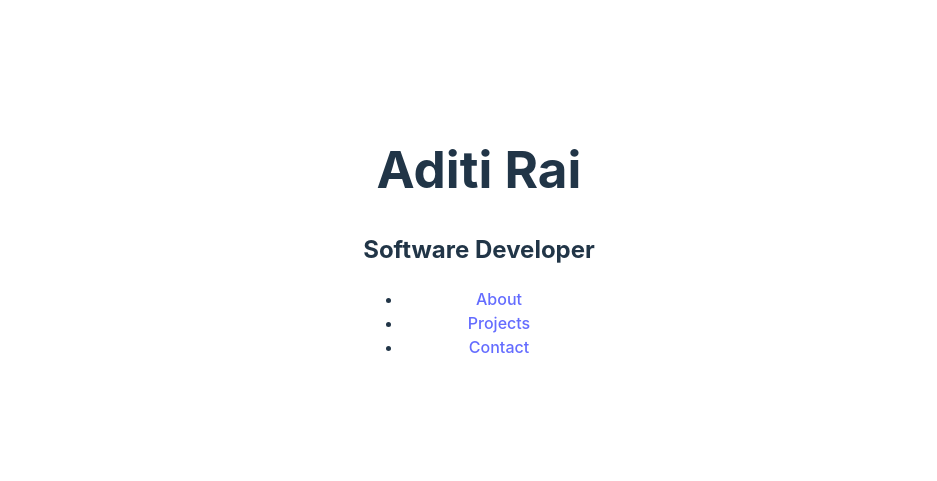
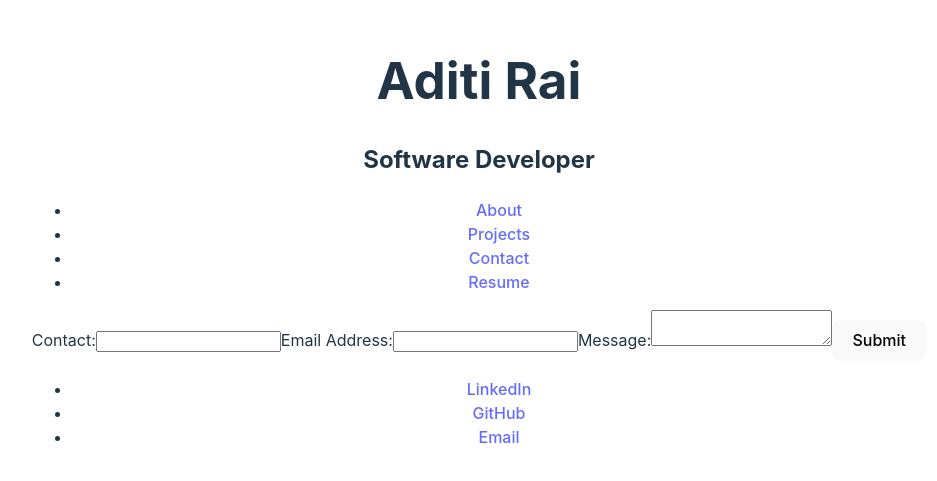
Before and after one commit to aditirai-ux/my-portfolio, a React (Vite) app: page / in a window 1280 px wide. Shown: the part 159-640 px from the top of the page, without its empty margins (161-1098 px from the left). Built offline with nearby package versions, Linux system fonts and the light colour scheme.

Commit message:
added contact form in project file, and footer elements. Added componenets to app file

```diff
--- a/src/App.jsx
+++ b/src/App.jsx
@@ -2,6 +2,8 @@ import { useState } from 'react'
 import './App.css'
 import Header from './components/Header'
 import Navigation from './components/Navigation'
+import Project from './components/Project'
+import Footer from './components/Footer'
 
 function App() {
 
@@ -9,6 +11,8 @@ function App() {
     <>
       <Header />
       <Navigation />
+      <Project />
+      <Footer />
     </>
   )
 }
--- a/src/components/Footer.jsx
+++ b/src/components/Footer.jsx
@@ -2,7 +2,15 @@ import React from 'react'
 
 const Footer = () => {
   return (
-    <div>Footer</div>
+    <div>
+        <footer>
+            <ul>
+                <li><a href="linkedin">LinkedIn</a></li>
+                <li><a href="github">GitHub</a></li>
+                <li><a href="email">Email</a></li>
+            </ul>
+        </footer>
+    </div>
   )
 }
 
--- a/src/components/Navigation.jsx
+++ b/src/components/Navigation.jsx
@@ -8,6 +8,7 @@ const Navigation = () => {
                 <li><a href="#about">About</a></li>
                 <li><a href="#projects">Projects</a></li>
                 <li><a href="#contact">Contact</a></li>
+                <li><a href="#resume">Resume</a></li>
             </ul>
         </nav>
     </div>
--- a/src/components/Project.jsx
+++ b/src/components/Project.jsx
@@ -2,7 +2,17 @@ import React from 'react'
 
 const Project = () => {
   return (
-    <div>Project</div>
+    <div>
+        <form>
+            <label for="contact">Contact:</label>
+            <input type="text" id="name" name="name" required></input>
+            <label for="email">Email Address:</label>
+            <input type="email" id="email" name="email" required></input>
+            <label for="message">Message:</label>
+            <textarea id="message" name="message" required></textarea>
+            <button type="submit">Submit</button>
+        </form>
+    </div>
   )
 }
 
```
